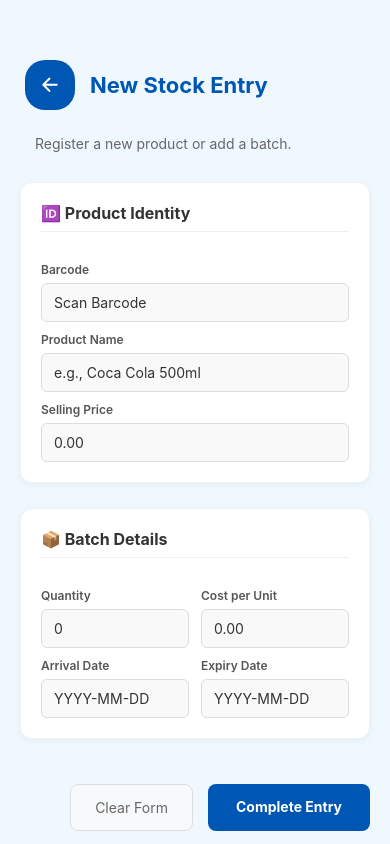
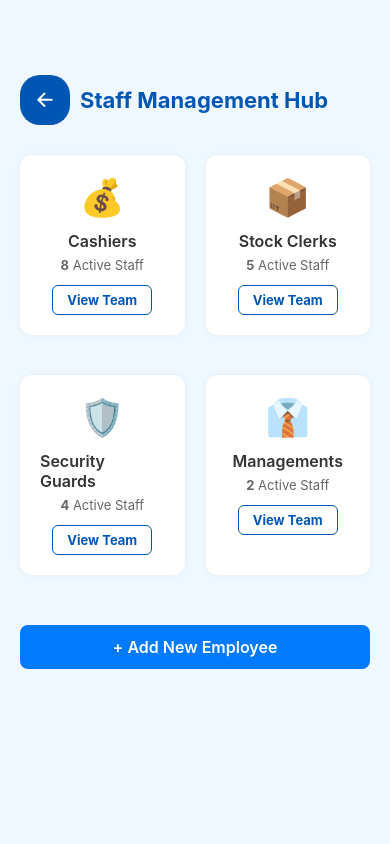
Before and after one commit to Abnormal03/Super-Market-Inventory, a React Native app: screen / in a window 390 px wide. Built offline with nearby package versions, Linux system fonts and the light colour scheme.

Commit message:
ManageEmployee screen

```diff
--- a/App.js
+++ b/App.js
@@ -1,11 +1,10 @@
 import { StatusBar } from "expo-status-bar";
 import { StyleSheet, View } from "react-native";
-import LoginScreen from "./src/screens/auth/LoginScreen";
-import NewOrder from "./src/screens/manager/RestocksScreen"
+import ManageEmployees from "./src/screens/manager/ManageEmployees";
 export default function App() {
   return (
     <View style={styles.container}>
-      <NewOrder />
+      <ManageEmployees />
       <StatusBar style="auto" />
     </View>
   );
--- /dev/null
+++ b/src/screens/manager/ManageEmployees.jsx
@@ -0,0 +1,130 @@
+import React from "react";
+import {
+  View,
+  Text,
+  ScrollView,
+  StyleSheet,
+  TouchableOpacity,
+} from "react-native";
+import BackButton from "../../components/BackButton";
+import Button from "../../components/Button";
+export default function ManageEmployees({ navigation }) {
+  // Example data (replace with API or DB fetch)
+  const stats = [
+    { role_name: "Cashier", total: 8, icon: "💰" },
+    { role_name: "Stock Clerk", total: 5, icon: "📦" },
+    { role_name: "Security Guard", total: 4, icon: "🛡️" },
+    { role_name: "Management", total: 2, icon: "👔" },
+  ];
+
+  return (
+    <ScrollView style={styles.scroll} contentContainerStyle={styles.container}>
+      {/* Header */}
+      <View style={styles.header}>
+        <BackButton onPress={() => {}} />
+        <Text style={styles.headerTitle}>Staff Management Hub</Text>
+      </View>
+
+      {/* Staff Grid */}
+      <View style={styles.grid}>
+        {stats.map((role, index) => (
+          <TouchableOpacity
+            key={index}
+            style={styles.card}
+            onPress={() =>
+              navigation?.navigate(
+                role.role_name === "Cashier"
+                  ? "CashierEmployee"
+                  : "DetailedEmployees",
+                { role: role.role_name }
+              )
+            }
+          >
+            <Text style={styles.icon}>{role.icon}</Text>
+            <Text style={styles.cardTitle}>{role.role_name}s</Text>
+            <Text style={styles.cardSubtitle}>
+              <Text style={{ fontWeight: "bold" }}>{role.total}</Text> Active Staff
+            </Text>
+            <View style={styles.btnOutline}>
+              <Text style={styles.btnOutlineText}>View Team</Text>
+            </View>
+          </TouchableOpacity>
+        ))}
+      </View>
+      <Button
+        text="+ Add New Employee"
+        onPress={() => {}}
+      />
+    </ScrollView>
+  );
+}
+
+const styles = StyleSheet.create({
+  scroll: {
+    flex: 1,
+    backgroundColor: "#F0F8FF",
+  },
+  container: {
+    padding: 20,
+  },
+  header: {
+    paddingTop: 55,
+    marginBottom: 30,
+    flexDirection: "row",
+    alignItems: "center",
+    justifyContent: "flex-start",
+  },
+  headerTitle: {
+    fontSize: 22,
+    fontWeight: "700",
+    marginLeft: 10,
+    color: "#0056b3",
+  },
+  grid: {
+    flexDirection: "row",
+    flexWrap: "wrap",
+    justifyContent: "space-between",
+    gap: 20,
+    marginBottom: 30,
+  },
+  card: {
+    backgroundColor: "#fff",
+    borderRadius: 12,
+    padding: 20,
+    width: "47%",
+    alignItems: "center",
+    marginBottom: 20,
+    shadowColor: "#000",
+    shadowOpacity: 0.05,
+    shadowRadius: 6,
+    elevation: 3,
+    transform: [{ translateY: 0 }],
+  },
+  icon: {
+    fontSize: 36,
+    marginBottom: 12,
+  },
+  cardTitle: {
+    fontSize: 16,
+    fontWeight: "600",
+    color: "#333",
+    marginBottom: 6,
+  },
+  cardSubtitle: {
+    fontSize: 13,
+    color: "#666",
+    marginBottom: 12,
+  },
+  btnOutline: {
+    borderWidth: 1.5,
+    borderColor: "#0056b3",
+    borderRadius: 6,
+    paddingVertical: 6,
+    paddingHorizontal: 14,
+  },
+  btnOutlineText: {
+    color: "#0056b3",
+    fontWeight: "bold",
+    fontSize: 13,
+  },
+});
```
